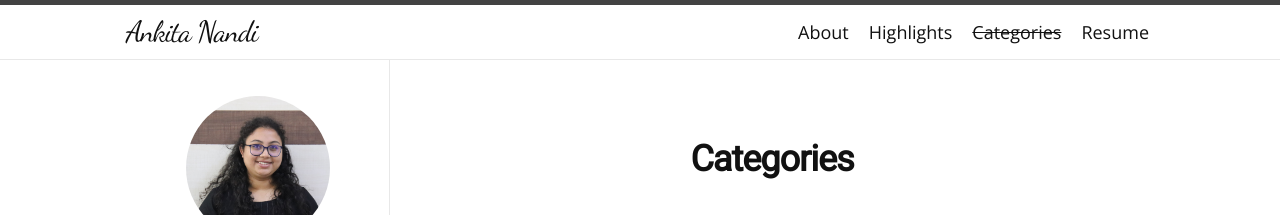
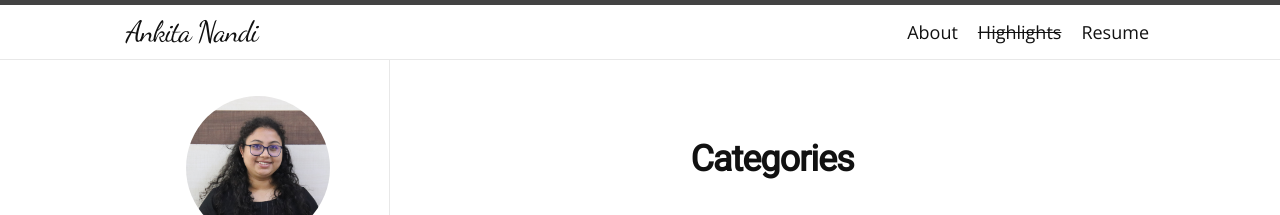
Before and after one commit to nandiankita/nandiankita.github.io, a Jekyll site: the page built from Highlights.md, in a window 1280 px wide. Shown: the top 215 px of the page. Built offline with Jekyll 4.4.1, drawn with Linux system fonts in a browser that asks for light colours; nearby versions of some CDN libraries; some web fonts are replaced.

Commit message:
changed tabs

```diff
--- a/_data/navigation.yml
+++ b/_data/navigation.yml
@@ -1,8 +1,8 @@
 - title: About
   url: /about/
+#- title: Highlights
+#  url: /years/
 - title: Highlights
-  url: /years/
-- title: Categories
   url: /categories/
 - title: Resume
   url: /tags/
```
Also changed, not shown: Highlights.md (renamed from categories.md).
